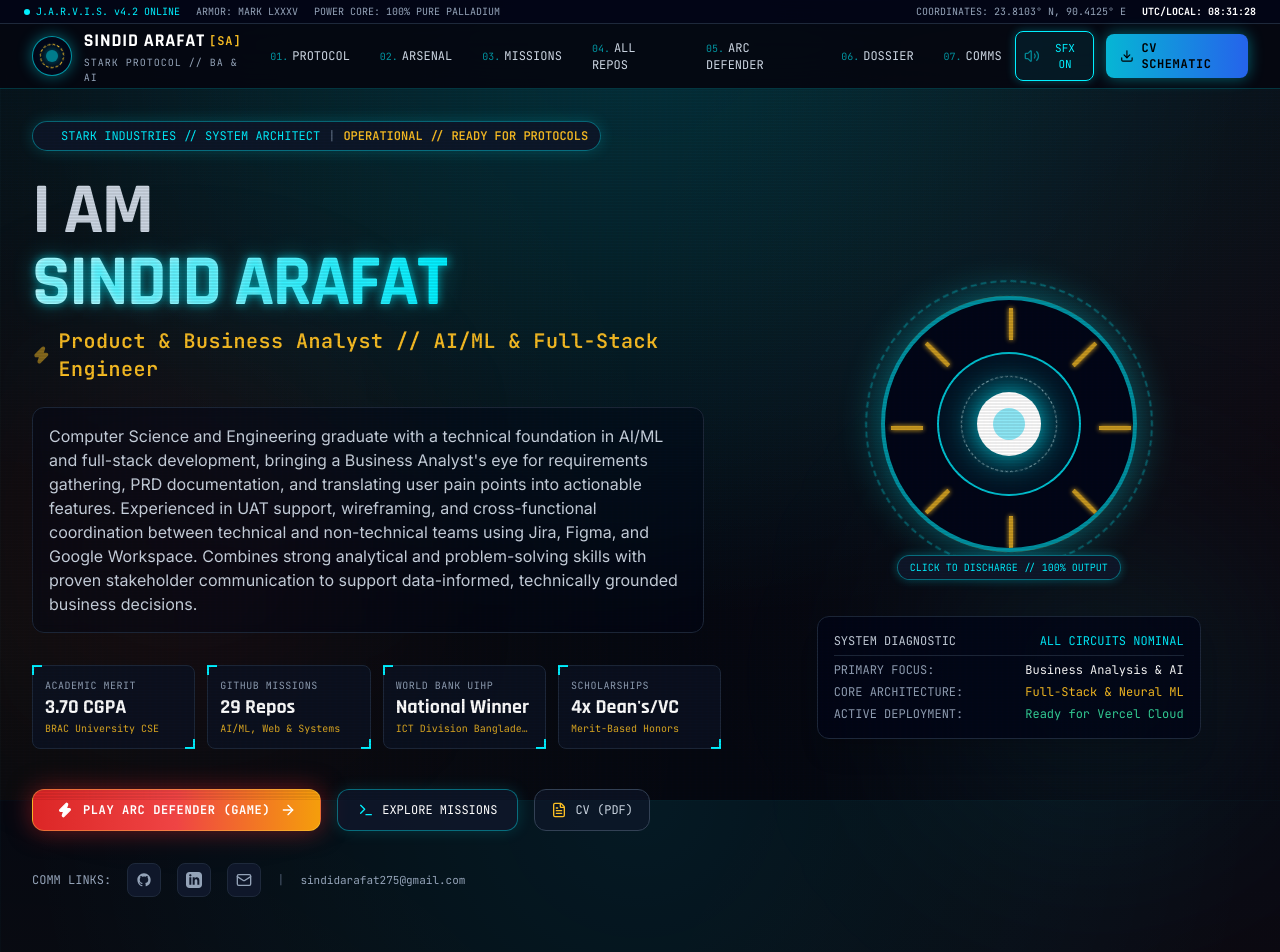
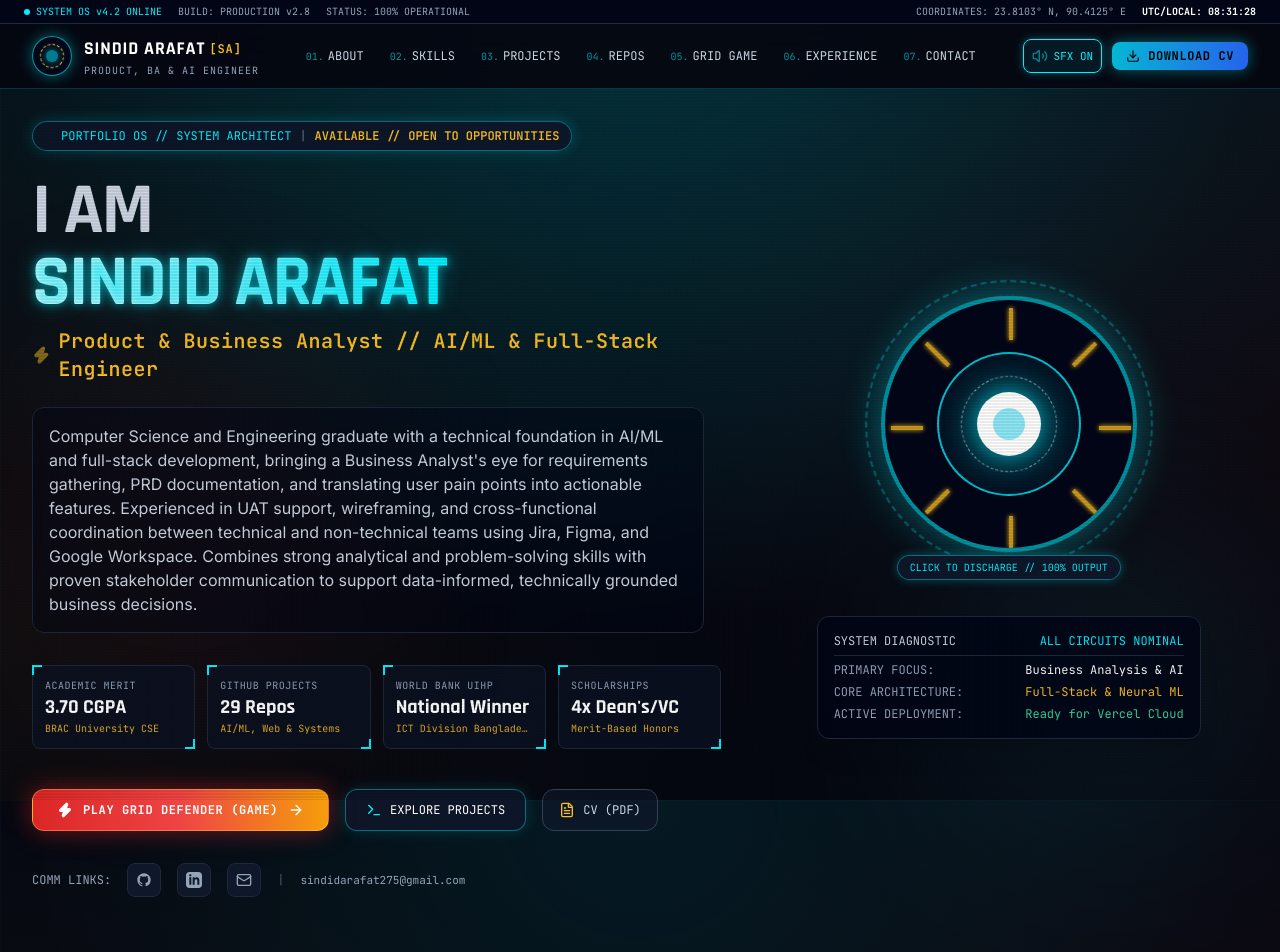
Before and after one commit to sindidarafat/portfolio_sa, a React (Vite) app: page / in a window 1280 px wide. Shown: the top 952 px of the page. Built offline with nearby package versions, Linux system fonts and the light colour scheme.

Commit message:
refactor: remove all Iron Man and Stark references for clean original cyber-HUD branding

```diff
--- a/index.html
+++ b/index.html
@@ -4,11 +4,11 @@
     <meta charset="UTF-8" />
     <link rel="icon" type="image/svg+xml" href="/arc-reactor.svg" />
     <meta name="viewport" content="width=device-width, initial-scale=1.0" />
-    <title>Sindid Arafat // Stark Protocol Portfolio & AI Terminal</title>
-    <meta name="description" content="Portfolio of Sindid Arafat - Product & Business Analyst, AI/ML Researcher, and Full-Stack Developer. Powered by Stark Industries HUD Architecture." />
+    <title>Sindid Arafat // Product Analyst, AI & Full-Stack Portfolio</title>
+    <meta name="description" content="Portfolio of Sindid Arafat - Product & Business Analyst, AI/ML Researcher, and Full-Stack Developer." />
     <meta name="theme-color" content="#030712" />
 
-    <!-- Google Fonts for Iron Man HUD -->
+    <!-- Google Fonts for Cyber HUD -->
     <link rel="preconnect" href="https://fonts.googleapis.com">
     <link rel="preconnect" href="https://fonts.gstatic.com" crossorigin>
     <link href="https://fonts.googleapis.com/css2?family=Inter:wght@300;400;500;600;700&family=JetBrains+Mono:ital,wght@0,300;0,400;0,600;0,700;1,400&family=Orbitron:wght@400;600;700;800;900&family=Rajdhani:wght@400;500;600;700&display=swap" rel="stylesheet">
--- a/src/components/ExperienceAndHonors.tsx
+++ b/src/components/ExperienceAndHonors.tsx
@@ -156,7 +156,7 @@ export const ExperienceAndHonors: React.FC = () => {
           <div className="p-5 rounded-2xl bg-cyan-950/20 border border-arc/30 text-xs font-mono text-slate-300 space-y-2">
             <div className="flex items-center gap-2 text-arc font-bold">
               <Sparkles className="w-4 h-4 text-arc" />
-              <span>STARK CITIZENSHIP & SOCIAL INITIATIVE</span>
+              <span>COMMUNITY & LEADERSHIP IMPACT</span>
             </div>
             <p className="text-slate-400 leading-relaxed">
               3 consecutive years of volunteer coordination at BRAC University and recipient of The Duke of Edinburgh's International Award (Bronze, May 2024), demonstrating perseverance, community engagement, and team discipline.
--- a/src/components/GithubReposExplorer.tsx
+++ b/src/components/GithubReposExplorer.tsx
@@ -33,7 +33,7 @@ export const GithubReposExplorer: React.FC = () => {
         <div>
           <div className="inline-flex items-center gap-2 px-3 py-1 rounded-full bg-slate-900 border border-arc/30 text-xs font-mono text-arc mb-3">
             <GitBranch className="w-3.5 h-3.5 text-arc" />
-            <span>STARK REPO REGISTRY // 29 PUBLIC REPOSITORIES</span>
+            <span>GITHUB REPO REGISTRY // 29 PUBLIC REPOSITORIES</span>
           </div>
           <h2 className="text-3xl sm:text-5xl font-black font-display text-white tracking-tight">
             COMPLETE GITHUB CODE REPOSITORY
--- a/src/components/Hero.tsx
+++ b/src/components/Hero.tsx
@@ -29,7 +29,7 @@ export const Hero: React.FC = () => {
           {/* Tactical Status Tag */}
           <div className="inline-flex items-center gap-2 px-3 py-1.5 rounded-full bg-slate-900/90 border border-arc/40 text-xs font-mono text-arc shadow-[0_0_15px_rgba(0,240,255,0.2)]">
             <span className="w-2 h-2 rounded-full bg-arc animate-ping" />
-            <span>STARK INDUSTRIES // SYSTEM ARCHITECT</span>
+            <span>PORTFOLIO OS // SYSTEM ARCHITECT</span>
             <span className="text-slate-500">|</span>
             <span className="text-amber-400 font-semibold">{portfolioData.personal.status}</span>
           </div>
@@ -77,7 +77,7 @@ export const Hero: React.FC = () => {
               className="px-6 py-3 rounded-xl bg-gradient-to-r from-red-600 via-red-500 to-amber-500 hover:from-red-500 hover:to-amber-400 text-white font-mono font-bold text-xs tracking-wider shadow-[0_0_25px_rgba(220,38,38,0.5)] flex items-center gap-2.5 transition-all transform hover:scale-105 active:scale-95 border border-amber-300/40"
             >
               <Zap className="w-4 h-4 fill-current" />
-              <span>PLAY ARC DEFENDER (GAME)</span>
+              <span>PLAY GRID DEFENDER (GAME)</span>
               <ArrowRight className="w-4 h-4" />
             </a>
 
@@ -87,7 +87,7 @@ export const Hero: React.FC = () => {
               className="px-5 py-3 rounded-xl bg-slate-900/90 hover:bg-slate-800 text-white font-mono text-xs border border-arc/40 hover:border-arc transition-all flex items-center gap-2 shadow-[0_0_15px_rgba(0,240,255,0.15)]"
             >
               <Terminal className="w-4 h-4 text-arc" />
-              <span>EXPLORE MISSIONS</span>
+              <span>EXPLORE PROJECTS</span>
             </a>
 
             <a
@@ -134,11 +134,11 @@ export const Hero: React.FC = () => {
           </div>
         </div>
 
-        {/* Right Column: Interactive 3D Arc Reactor Core */}
+        {/* Right Column: Interactive 3D Energy Core */}
         <div className="lg:col-span-5 flex flex-col items-center justify-center relative">
           <div className="relative w-72 h-72 sm:w-88 sm:h-88 flex items-center justify-center">
 
-            {/* Outer Armor Ring with Tech Markers */}
+            {/* Outer Tech Ring with Markers */}
             <div className={`absolute inset-0 rounded-full border-2 border-dashed transition-all duration-700 ${
               pulseActive
                 ? 'border-white scale-110 shadow-[0_0_60px_#00f0ff]'
@@ -148,10 +148,10 @@ export const Hero: React.FC = () => {
             {/* Reverse Titanium Gear Ring */}
             <div className="absolute inset-4 rounded-full border border-amber-400/40 animate-spin-reverse border-t-transparent border-b-transparent" />
 
-            {/* Glowing Stark Repulsor Housing */}
+            {/* Glowing Interactive Core Housing */}
             <div
               onClick={triggerArcOverload}
-              title="Click Arc Reactor to Channel Energy"
+              title="Click Energy Core to Discharge Pulse"
               className={`relative z-20 w-52 h-52 sm:w-64 sm:h-64 rounded-full bg-slate-950 border-4 border-arc/60 flex items-center justify-center cursor-pointer transition-all duration-300 transform hover:scale-105 active:scale-95 shadow-[0_0_40px_rgba(0,240,255,0.4)] ${
                 pulseActive ? 'shadow-[0_0_90px_#00f0ff] ring-8 ring-cyan-300/40' : ''
               }`}
@@ -167,7 +167,7 @@ export const Hero: React.FC = () => {
                 ))}
               </div>
 
-              {/* Inner Triangle Palladium Lattice */}
+              {/* Inner Geometric Lattice */}
               <div className="relative w-36 h-36 rounded-full border-2 border-arc/80 flex items-center justify-center bg-cyan-950/30">
                 <div className="w-24 h-24 rounded-full border border-dashed border-white/60 animate-spin" />
 
--- a/src/components/Navbar.tsx
+++ b/src/components/Navbar.tsx
@@ -24,13 +24,13 @@ export const Navbar: React.FC = () => {
   };
 
   const navLinks = [
-    { label: 'PROTOCOL', href: '#protocol' },
-    { label: 'ARSENAL', href: '#skills' },
-    { label: 'MISSIONS', href: '#projects' },
-    { label: 'ALL REPOS', href: '#repos' },
-    { label: 'ARC DEFENDER', href: '#arc-matrix' },
-    { label: 'DOSSIER', href: '#experience' },
-    { label: 'COMMS', href: '#contact' },
+    { label: 'ABOUT', href: '#protocol' },
+    { label: 'SKILLS', href: '#skills' },
+    { label: 'PROJECTS', href: '#projects' },
+    { label: 'REPOS', href: '#repos' },
+    { label: 'GRID GAME', href: '#arc-matrix' },
+    { label: 'EXPERIENCE', href: '#experience' },
+    { label: 'CONTACT', href: '#contact' },
   ];
 
   return (
@@ -40,10 +40,10 @@ export const Navbar: React.FC = () => {
         <div className="flex items-center gap-4">
           <span className="flex items-center gap-1.5 text-arc">
             <span className="w-1.5 h-1.5 rounded-full bg-arc animate-ping" />
-            J.A.R.V.I.S. v4.2 ONLINE
+            SYSTEM OS v4.2 ONLINE
           </span>
-          <span>ARMOR: MARK LXXXV</span>
-          <span>POWER CORE: 100% PURE PALLADIUM</span>
+          <span>BUILD: PRODUCTION v2.8</span>
+          <span>STATUS: 100% OPERATIONAL</span>
         </div>
         <div className="flex items-center gap-4">
           <span>COORDINATES: {portfolioData.personal.coordinates}</span>
@@ -52,37 +52,37 @@ export const Navbar: React.FC = () => {
       </div>
 
       {/* Main navigation row */}
-      <div className="max-w-7xl mx-auto px-4 sm:px-6 lg:px-8 h-16 flex items-center justify-between">
-        {/* Stark Brand Logo */}
+      <div className="max-w-7xl mx-auto px-4 sm:px-6 lg:px-8 h-16 flex items-center justify-between gap-2">
+        {/* Brand Logo */}
         <a
           href="#protocol"
           onClick={() => sound.playJarvisChirp()}
-          className="flex items-center gap-3 group cursor-pointer"
+          className="flex items-center gap-3 group cursor-pointer shrink-0"
         >
-          {/* Glowing Arc Reactor Emblem */}
-          <div className="w-10 h-10 rounded-full border border-arc/60 bg-slate-950 flex items-center justify-center relative shadow-[0_0_15px_rgba(0,240,255,0.4)] group-hover:shadow-[0_0_25px_rgba(0,240,255,0.8)] transition-all">
+          {/* Glowing Reactor Emblem */}
+          <div className="w-10 h-10 rounded-full border border-arc/60 bg-slate-950 flex items-center justify-center relative shadow-[0_0_15px_rgba(0,240,255,0.4)] group-hover:shadow-[0_0_25px_rgba(0,240,255,0.8)] transition-all shrink-0">
             <div className="w-6 h-6 rounded-full border border-dashed border-amber-400 animate-spin-slow absolute" />
             <div className="w-3 h-3 rounded-full bg-arc shadow-[0_0_10px_#00f0ff] animate-pulse" />
           </div>
           <div>
-            <div className="font-display font-black text-lg tracking-wider text-white group-hover:text-arc transition-colors flex items-center gap-1">
+            <div className="font-display font-black text-lg tracking-wider text-white group-hover:text-arc transition-colors flex items-center gap-1 whitespace-nowrap">
               <span>SINDID ARAFAT</span>
               <span className="text-xs font-mono text-amber-400 font-semibold">[SA]</span>
             </div>
-            <div className="text-[10px] font-mono text-slate-400 tracking-widest uppercase">
-              STARK PROTOCOL // BA & AI
+            <div className="text-[10px] font-mono text-slate-400 tracking-widest uppercase whitespace-nowrap">
+              PRODUCT, BA & AI ENGINEER
             </div>
           </div>
         </a>
 
         {/* Desktop Nav Items */}
-        <nav className="hidden md:flex items-center gap-1">
+        <nav className="hidden lg:flex items-center gap-1">
           {navLinks.map((link, idx) => (
             <a
               key={link.label}
               href={link.href}
               onClick={() => sound.playJarvisChirp()}
-              className="px-3 py-1.5 text-xs font-mono text-slate-300 hover:text-arc hover:bg-arc/10 rounded transition-all border border-transparent hover:border-arc/30"
+              className="px-2.5 py-1.5 text-xs font-mono text-slate-300 hover:text-arc hover:bg-arc/10 rounded transition-all border border-transparent hover:border-arc/30 whitespace-nowrap"
             >
               <span className="text-arc/60 text-[10px] mr-1">0{idx + 1}.</span>
               {link.label}
@@ -91,11 +91,11 @@ export const Navbar: React.FC = () => {
         </nav>
 
         {/* Right Actions: Sound FX Toggle & CV Download */}
-        <div className="flex items-center gap-3">
+        <div className="flex items-center gap-2.5 shrink-0">
           <button
             onClick={toggleSound}
-            title={audioActive ? 'Mute Interface Audio' : 'Enable Stark Sound Effects'}
-            className={`p-2 rounded-lg border font-mono text-xs flex items-center gap-1.5 transition-all ${
+            title={audioActive ? 'Mute Interface Audio' : 'Enable Interface Sound Effects'}
+            className={`p-2 rounded-lg border font-mono text-xs flex items-center gap-1.5 transition-all whitespace-nowrap ${
               audioActive
                 ? 'bg-cyan-950/40 border-arc text-arc shadow-[0_0_10px_rgba(0,240,255,0.3)]'
                 : 'bg-slate-900 border-slate-700 text-slate-500'
@@ -109,16 +109,16 @@ export const Navbar: React.FC = () => {
             href={portfolioData.personal.cvUrl}
             download="Sindid_Arafat_CV.pdf"
             onClick={() => sound.playRepulsorShot()}
-            className="hidden sm:flex items-center gap-2 px-3.5 py-1.5 rounded-lg bg-gradient-to-r from-cyan-500 to-blue-600 hover:from-cyan-400 hover:to-blue-500 text-black font-mono font-bold text-xs tracking-wider shadow-[0_0_15px_rgba(0,240,255,0.4)] transition-all transform hover:scale-105 active:scale-95"
+            className="hidden sm:flex items-center gap-2 px-3.5 py-1.5 rounded-lg bg-gradient-to-r from-cyan-500 to-blue-600 hover:from-cyan-400 hover:to-blue-500 text-black font-mono font-bold text-xs tracking-wider shadow-[0_0_15px_rgba(0,240,255,0.4)] transition-all transform hover:scale-105 active:scale-95 whitespace-nowrap"
           >
             <Download className="w-3.5 h-3.5" />
-            <span>CV SCHEMATIC</span>
+            <span>DOWNLOAD CV</span>
           </a>
 
           {/* Mobile hamburger */}
           <button
             onClick={() => setMobileMenuOpen(!mobileMenuOpen)}
-            className="md:hidden p-2 rounded-lg border border-slate-700 text-slate-300 hover:text-white"
+            className="lg:hidden p-2 rounded-lg border border-slate-700 text-slate-300 hover:text-white"
           >
             {mobileMenuOpen ? <X className="w-5 h-5" /> : <Menu className="w-5 h-5" />}
           </button>
@@ -127,7 +127,7 @@ export const Navbar: React.FC = () => {
 
       {/* Mobile Drawer */}
       {mobileMenuOpen && (
-        <div className="md:hidden bg-[#050811] border-b border-arc/30 px-4 pt-2 pb-6 space-y-2 font-mono text-xs animate-in slide-in-from-top-4">
+        <div className="lg:hidden bg-[#050811] border-b border-arc/30 px-4 pt-2 pb-6 space-y-2 font-mono text-xs animate-in slide-in-from-top-4">
           {navLinks.map((link, idx) => (
             <a
               key={link.label}
--- a/src/data/portfolioData.ts
+++ b/src/data/portfolioData.ts
@@ -8,13 +8,13 @@ export interface Project {
   githubUrl: string;
   liveUrl?: string;
   highlights: string[];
-  markLevel: string; // e.g. "MARK VII", "MARK XLII", "MARK LXXXV"
+  markLevel: string; // e.g. "BUILD v8.5", "RESEARCH v5.0"
 }
 
 export interface SkillCategory {
   id: string;
   title: string;
-  code: string; // e.g. "STARK-SYS-01"
+  code: string; // e.g. "SYS-MOD-01"
   icon: string;
   description?: string;
   skills: { name: string; level: number; tag: string }[];
@@ -23,11 +23,11 @@ export interface SkillCategory {
 export const portfolioData = {
   personal: {
     name: "SINDID ARAFAT",
-    codename: "STARK-ARCHITECT // 001",
+    codename: "SA-ARCHITECT // 001",
     tagline: "Product & Business Analyst | AI/ML & Full-Stack Engineer",
     location: "Dhaka, Bangladesh",
     coordinates: "23.8103° N, 90.4125° E",
-    status: "OPERATIONAL // READY FOR PROTOCOLS",
+    status: "AVAILABLE // OPEN TO OPPORTUNITIES",
     cgpa: "3.70 / 4.00",
     email: "sindidarafat275@gmail.com",
     phone: "+880 1735807816",
@@ -40,7 +40,7 @@ export const portfolioData = {
 
   hudStats: [
     { label: "ACADEMIC MERIT", value: "3.70 CGPA", detail: "BRAC University CSE", color: "arc" },
-    { label: "GITHUB MISSIONS", value: "29 Repos", detail: "AI/ML, Web & Systems", color: "gold" },
+    { label: "GITHUB PROJECTS", value: "29 Repos", detail: "AI/ML, Web & Systems", color: "gold" },
     { label: "WORLD BANK UIHP", value: "National Winner", detail: "ICT Division Bangladesh", color: "crimson" },
     { label: "SCHOLARSHIPS", value: "4x Dean's/VC", detail: "Merit-Based Honors", color: "arc" },
   ],
@@ -66,7 +66,7 @@ export const portfolioData = {
     {
       id: "ai-ml",
       title: "AI, Machine Learning & Research",
-      code: "STARK-NEURAL-09",
+      code: "NEURAL-SYS-09",
       icon: "Cpu",
       description: "Data intelligence, predictive modeling, and cutting-edge neural architectures (KAN, Transformers).",
       skills: [
@@ -83,7 +83,7 @@ export const portfolioData = {
     {
       id: "web-fullstack",
       title: "Web & Full-Stack Development",
-      code: "STARK-REACTOR-WEB",
+      code: "WEB-ENGINE-03",
       icon: "Globe",
       description: "Architecting responsive, performant user interfaces and secure backend API services.",
       skills: [
@@ -117,7 +117,7 @@ export const portfolioData = {
     {
       id: "creative-design",
       title: "Creative Direction & Design Suite",
-      code: "STARK-VISUAL-LAB",
+      code: "VISUAL-LAB-05",
       icon: "Palette",
       description: "Visual branding, event marketing art direction, UI wireframes, and motion graphics production.",
       skills: [
@@ -135,7 +135,7 @@ export const portfolioData = {
     {
       title: "SkillSwap",
       category: "Full-Stack" as const,
-      markLevel: "MARK LXXXV",
+      markLevel: "BUILD v8.5",
       tagline: "Collaborative Skill Bartering & Real-time Community Exchange Platform",
       description: "An end-to-end web platform where users can swap skills, communicate via real-time messaging, and connect with peers without currency transactions. Modeled after modern social peer-to-peer barter economies.",
       businessImpact: "Addresses skill inflation and access barriers by enabling direct barter of developer, design, and business talents with built-in rating mechanics.",
@@ -150,7 +150,7 @@ export const portfolioData = {
     {
       title: "Electrician Finder (Hyperlocal Services)",
       category: "Product" as const,
-      markLevel: "MARK XLII",
+      markLevel: "BUILD v4.2",
       tagline: "Ride-Hailing & On-Demand Utility Booking System for Certified Electricians",
       description: "A tailored web application modeled on Uber and Foodpanda operational workflows to solve urban maintenance problems in Bangladesh by instantly finding, rating, and hiring nearby certified electricians.",
       businessImpact: "Developed under CSE-370 as a full business-technical project: PRD, user journey maps, dispatch logic, and pricing transparency.",
@@ -165,7 +165,7 @@ export const portfolioData = {
     {
       title: "Bank Loan Approval Prediction Engine",
       category: "AI / ML" as const,
-      markLevel: "MARK VII",
+      markLevel: "MODEL v3.7",
       tagline: "Predictive Risk Analytics & Automated Credit Underwriting Classifier",
       description: "An AI/ML machine learning pipeline that evaluates applicant income, credit score histories, asset ratios, and demographic variables to predict loan default risks with high statistical precision.",
       businessImpact: "Reduces manual credit assessment cycle time and mitigates loan default exposure through automated decision trees and ensemble modeling.",
@@ -180,7 +180,7 @@ export const portfolioData = {
     {
       title: "Kolmogorov-Arnold Transformer (KAT)",
       category: "AI / ML" as const,
-      markLevel: "MARK L",
+      markLevel: "RESEARCH v5.0",
       tagline: "Cutting-Edge Neural Splines Meets Multi-Head Attention Architectures",
       description: "Advanced deep learning experimentation exploring Kolmogorov-Arnold Networks (KAN) replacing standard MLPs inside Transformer encoder/decoder blocks for enhanced interpretability and parameter efficiency.",
       businessImpact: "Pioneering mathematical research into next-generation neural architectures that learn activation functions on edges rather than fixed node activations.",
@@ -195,7 +195,7 @@ export const portfolioData = {
     {
       title: "Heart Disease & Weather AI Predictors",
       category: "AI / ML" as const,
-      markLevel: "MARK VI",
+      markLevel: "MODEL v2.6",
       tagline: "Dual Diagnostic AI Pipelines for Clinical Biometrics & Meteorological Forecasts",
       description: "Two clinical and environmental machine learning systems. Heart Disease Predictor detects early cardiovascular vulnerability from patient vital signs; Weather Predictor AI models microclimatic precipitation factors.",
       businessImpact: "Translates complex sensor and diagnostic telemetry into immediate early-warning probabilities for medical clinicians and weather tracking.",
@@ -210,7 +210,7 @@ export const portfolioData = {
     {
       title: "MADMAX Fury Road (3D OpenGL Game)",
       category: "Graphics" as const,
-      markLevel: "MARK III",
+      markLevel: "ENGINE v3.0",
       tagline: "High-Octane 3D Vehicular Combat & Interactive Graphics Engine",
       description: "An arcade combat and obstacle-dodging game built from scratch using C++ and the OpenGL graphics rendering pipeline, complete with dynamic lighting, camera coordinates, and collision physics.",
       businessImpact: "Demonstrates core mastery of the hardware rendering pipeline, vector transformation mathematics, and real-time game loop performance optimization.",
@@ -225,7 +225,7 @@ export const portfolioData = {
     {
       title: "Simon Says 3x3 Matrix & MiniVSFS Systems",
       category: "Systems & Hardware" as const,
-      markLevel: "MARK I",
+      markLevel: "SYSTEM v1.0",
       tagline: "Embedded Microprocessor Engineering & Low-Level File System Simulator",
       description: "A hardware 3x3 LED matrix physical game running on Arduino Uno (C++) combined with MiniVSFS, a low-level C file system image generator that simulates inode tables and block allocation.",
       businessImpact: "Proves root-level computer science competence: understanding memory registers, micro-controllers, disk sectors, and bare-metal hardware execution.",
@@ -240,7 +240,7 @@ export const portfolioData = {
     {
       title: "SmartOffice & CapSite Product Suite",
       category: "Product" as const,
-      markLevel: "MARK IX",
+      markLevel: "SUITE v2.9",
       tagline: "Agile Task Management & Workplace Resource Intelligence Suite",
       description: "Modern web tools including Cap Task Board and SmartOffice for sprint velocity tracking, task status boards, and self-assessment evaluations.",
       businessImpact: "Engineered specifically to solve team productivity visibility, sprint backlogs, and workflow accountability.",
```
Also changed, not shown: src/components/ArcGridGame.tsx (+24 -24 lines), src/components/ContactTerminal.tsx (+12 -12 lines), src/components/Footer.tsx (+4 -4 lines), 1 other file (tests, documents, lock files or other folders).
